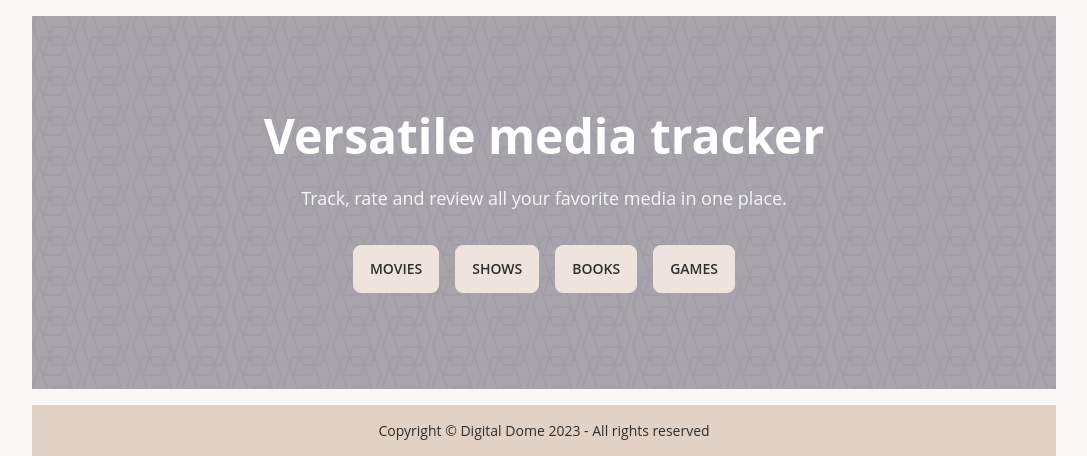
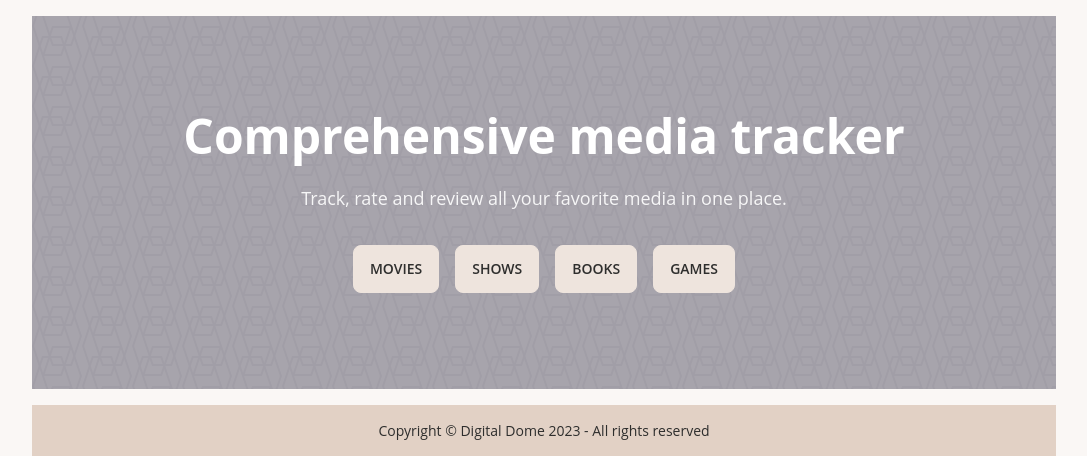
Before and after one commit to exler/digitaldome, a Django app: page / in a window 1280 px wide. Shown: the part 68-524 px from the top of the page, without its empty margins (96-1183 px from the left). Run offline with Django 4.2, Linux system fonts and the light colour scheme; style sheets or scripts are compiled from the project's sources; some web fonts are replaced.

Commit message:
docs: Improve platform description

```diff
--- a/digitaldome/templates/digitaldome/index.html
+++ b/digitaldome/templates/digitaldome/index.html
@@ -7,7 +7,7 @@
     <section class="overflow-hidden dd-bg-index-hero-pattern bg-repeat">
         <div class="bg-black/25 p-8 md:p-12 lg:px-16 lg:py-24">
             <div class="text-center">
-                <h2 class="text-2xl font-bold text-white sm:text-3xl md:text-5xl">Versatile media tracker</h2>
+                <h2 class="text-2xl font-bold text-white sm:text-3xl md:text-5xl">Comprehensive media tracker</h2>
                 <p class="text-white/90 md:mt-6 md:text-lg md:leading-relaxed">
                     Track, rate and review all your favorite media in one place.
                 </p>
```
Also changed, not shown: README.md.
